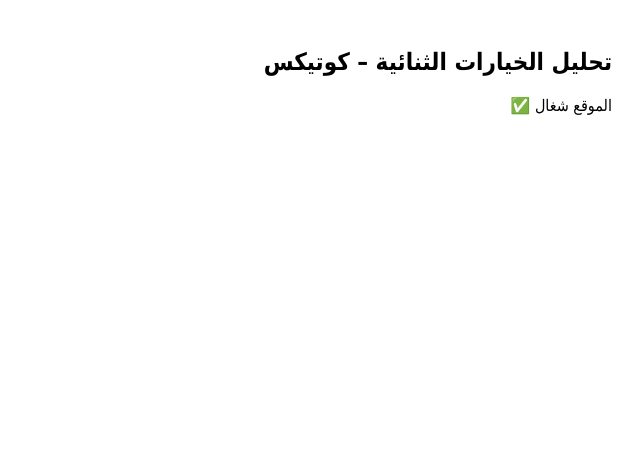
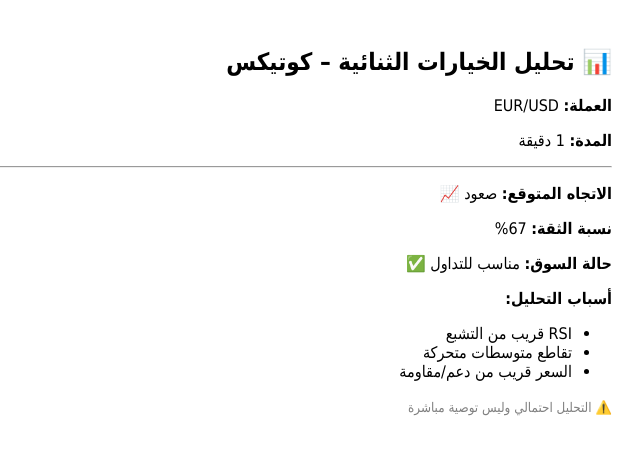
Before and after one commit to jswralamar1-cmyk/quotex-site1, a Next.js app: page / in a window 1280 px wide. Shown: the top 454 px of the page, without its empty margins (640-1280 px from the left). Built offline with nearby package versions, Linux system fonts and the light colour scheme.

Commit message:
Enhance binary options analysis display and logic

```diff
--- a/pages/index.js
+++ b/pages/index.js
@@ -1,8 +1,55 @@
+import { useEffect, useState } from "react";
+
 export default function Home() {
+  const [direction, setDirection] = useState("");
+  const [confidence, setConfidence] = useState(0);
+  const [status, setStatus] = useState("");
+  const [reasons, setReasons] = useState([]);
+
+  useEffect(() => {
+    const analyze = () => {
+      const up = Math.random() > 0.5;
+      const conf = Math.floor(Math.random() * 20) + 60;
+
+      setDirection(up ? "صعود 📈" : "هبوط 📉");
+      setConfidence(conf);
+      setStatus(conf >= 55 ? "مناسب للتداول ✅" : "غير مناسب ❌");
+
+      setReasons([
+        "RSI قريب من التشبع",
+        "تقاطع متوسطات متحركة",
+        "السعر قريب من دعم/مقاومة"
+      ]);
+    };
+
+    analyze();
+    const interval = setInterval(analyze, 5000);
+    return () => clearInterval(interval);
+  }, []);
+
   return (
     <div style={{ direction: "rtl", padding: 20, fontFamily: "Tahoma" }}>
-      <h2>تحليل الخيارات الثنائية – كوتيكس</h2>
-      <p>الموقع شغال ✅</p>
+      <h2>📊 تحليل الخيارات الثنائية – كوتيكس</h2>
+
+      <p><b>العملة:</b> EUR/USD</p>
+      <p><b>المدة:</b> 1 دقيقة</p>
+
+      <hr />
+
+      <p><b>الاتجاه المتوقع:</b> {direction}</p>
+      <p><b>نسبة الثقة:</b> {confidence}%</p>
+      <p><b>حالة السوق:</b> {status}</p>
+
+      <p><b>أسباب التحليل:</b></p>
+      <ul>
+        {reasons.map((r, i) => (
+          <li key={i}>{r}</li>
+        ))}
+      </ul>
+
+      <small style={{ color: "gray" }}>
+        ⚠️ التحليل احتمالي وليس توصية مباشرة
+      </small>
     </div>
   );
 }
```
